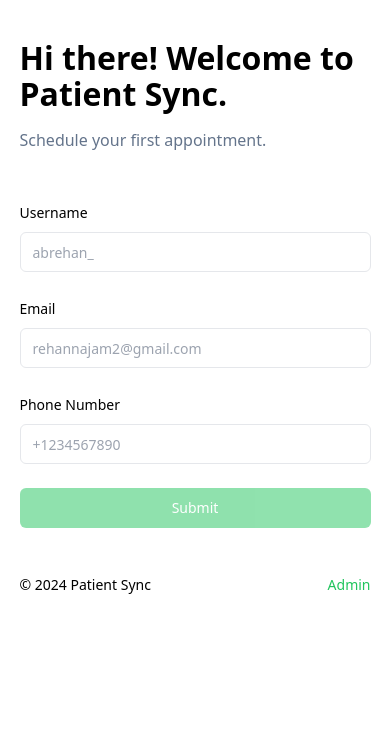
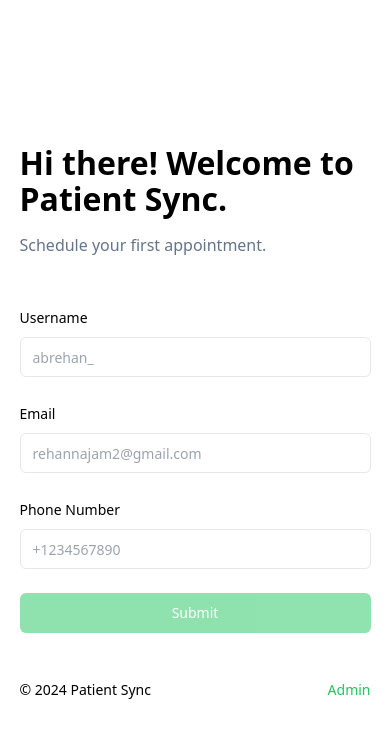
Before and after one commit to abrehan2/Patient-Sync, a Next.js app: page / in a window 390 px wide. Shown: the top 738 px of the page. Built offline with nearby package versions, Linux system fonts and the light colour scheme.

Commit message:
fix(css): Resolve mobile responsiveness issues

```diff
--- a/src/app/page.tsx
+++ b/src/app/page.tsx
@@ -6,7 +6,7 @@ import Link from "next/link";
 
 export default function Home() {
   return (
-    <div className="flex h-full max-h-screen">
+    <div className="flex h-svh">
       {/* TODO: OTP VERIFICATION */}
       <section className="remove-scrollbar container my-auto">
         <div className="sub-container max-w-[496px]">
```
